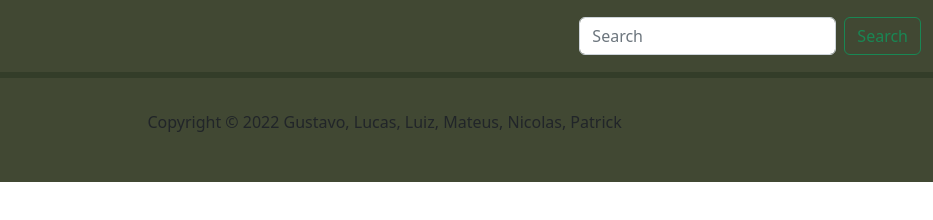
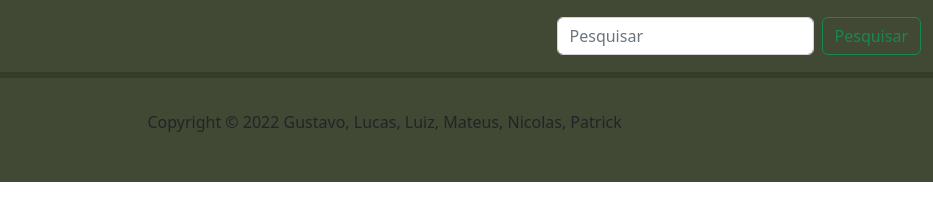
Before and after one commit to Gustavo-Schimite-Soares/trabalho-api-08-11, a plain HTML site: page index.html in a window 1280 px wide. Shown: the full height of the page, 347-1280 px from the left. Drawn offline with nearby package versions, Linux system fonts and the light colour scheme.

```diff
--- a/index.html
+++ b/index.html
@@ -34,8 +34,8 @@
               </li>
             </ul>
             <form class="d-flex" role="search">
-              <input class="form-control me-2" type="search" placeholder="Search" aria-label="Search">
-              <button class="btn btn-outline-success" type="submit">Search</button>
+              <input class="form-control me-2" type="search" placeholder="Pesquisar" aria-label="Search">
+              <button class="btn btn-outline-success" type="submit">Pesquisar</button>
             </form>
           </div>
         </div>
```
